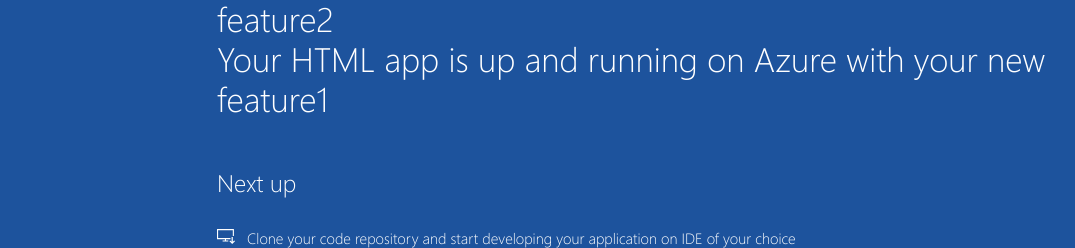
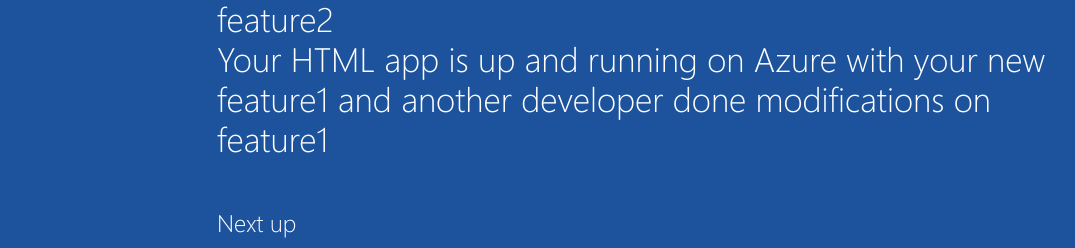
Before and after one commit to releasemode/EdurekaAssignment1, a plain HTML site: page index.html in a window 1280 px wide. Shown: the part 552-800 px from the top of the page, without its empty margins (8-1083 px from the left). Drawn offline with Linux system fonts and the light colour scheme.

Commit message:
Update index.html

```diff
--- a/index.html
+++ b/index.html
@@ -20,7 +20,7 @@
             <div class="content-body">
                 <div class="success-text">Success!</div>
                 <div class="description line-1"> Azure DevOps Project has been successfully setup with changes from feature2 and one modification added to feature2</div>
-                <div class="description line-2"> Your HTML app is up and running on Azure with your new feature1</div>
+                <div class="description line-2"> Your HTML app is up and running on Azure with your new feature1 and another developer done modifications on feature1</div>
                 <div class="next-steps-container">
                     <div class="next-steps-header">Next up</div>
                     <div class="next-steps-body">
```
